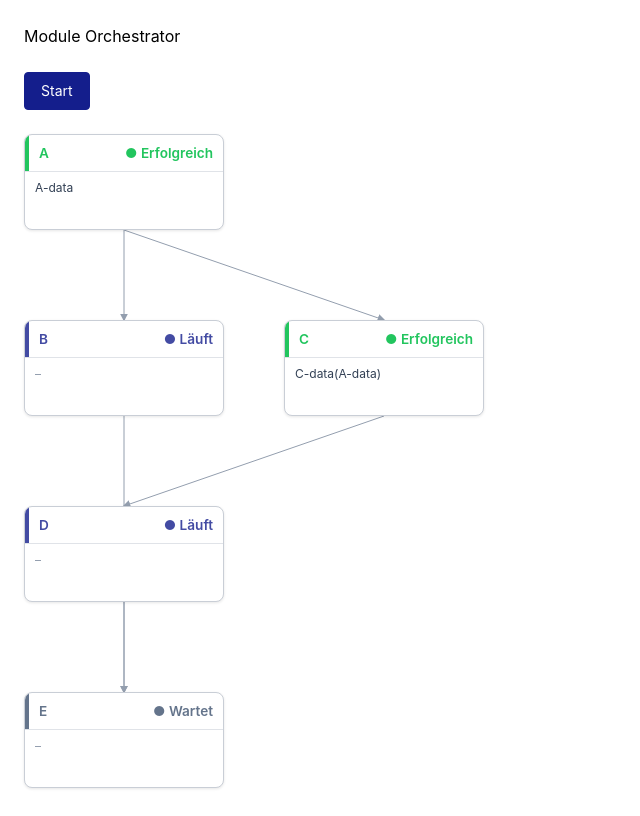
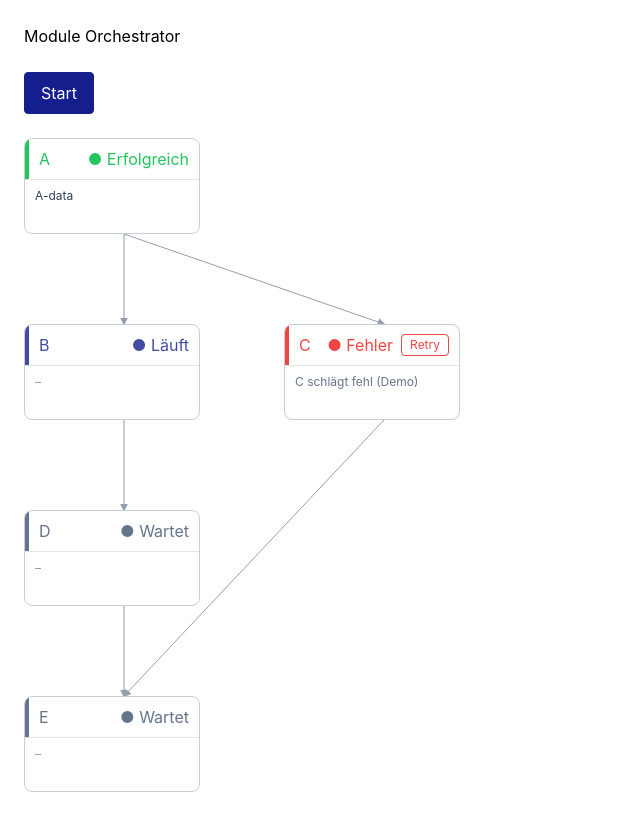
Before and after one commit to phx901/module-orchestrator, an Angular app: page / in a window 1280 px wide. Both pictures are taken after a click on the button "Start". Shown: the whole page, without its empty margins (0-640 px from the left). Built offline with nearby package versions, Linux system fonts and the light colour scheme.

Commit message:
Refactor module dependencies and enhance error handling in module execution

```diff
--- a/src/app/app.html
+++ b/src/app/app.html
@@ -1,4 +1,4 @@
-<main class="p-6 font-sans">
+<main class="p-6">
   <h1 class="mb-6">Module Orchestrator</h1>
   <app-button label="Start" class="block mb-6" (click)="start()" />
   <app-orchestrator-graph />
--- a/src/app/module/demo/module-c.ts
+++ b/src/app/module/demo/module-c.ts
@@ -2,13 +2,17 @@ import { Compute } from '../compute/compute';
 import { ModuleDefinition } from '../module-definition';
 
 export function createModuleC(compute: Compute): ModuleDefinition {
+  let attempts = 0;
   return {
     id: 'C',
     dependsOn: ['A'],
-    execute: (inputs) =>
-      compute.run({
+    execute: (inputs) => {
+      attempts += 1;
+      return compute.run({
         durationMs: 1000,
+        failWith: attempts % 2 === 1 ? 'C schlägt fehl (Demo)' : undefined,
         result: { status: 'ok', value: `C-data(${inputs['A']?.value})` },
-      }),
+      });
+    },
   };
 }
--- a/src/app/module/demo/module-d.ts
+++ b/src/app/module/demo/module-d.ts
@@ -4,11 +4,11 @@ import { ModuleDefinition } from '../module-definition';
 export function createModuleD(compute: Compute): ModuleDefinition {
   return {
     id: 'D',
-    dependsOn: ['C'],
+    dependsOn: ['B'],
     execute: (inputs) =>
       compute.run({
         durationMs: 1000,
-        result: { status: 'ok', value: `D-data(${inputs['C']?.value})` },
+        result: { status: 'ok', value: `D-data(${inputs['B']?.value})` },
       }),
   };
 }
--- a/src/app/module/demo/module-e.ts
+++ b/src/app/module/demo/module-e.ts
@@ -4,11 +4,11 @@ import { ModuleDefinition } from '../module-definition';
 export function createModuleE(compute: Compute): ModuleDefinition {
   return {
     id: 'E',
-    dependsOn: ['B', 'D'],
+    dependsOn: ['D', 'C'],
     execute: (inputs) =>
       compute.run({
         durationMs: 1000,
-        result: { status: 'ok', value: `E-data(${inputs['B']?.value},${inputs['D']?.value})` },
+        result: { status: 'ok', value: `E-data(${inputs['D']?.value},${inputs['C']?.value})` },
       }),
   };
 }
--- a/src/app/module/module-card/module-card.html
+++ b/src/app/module/module-card/module-card.html
@@ -1,4 +1,5 @@
-<div class="w-[200px] min-h-[96px] rounded-lg border border-border bg-background shadow-[0_1px_3px_var(--color-shadow)] overflow-hidden font-sans text-[0.85rem]">
-  <app-module-header [id]="id()" [status]="status()" />
-  <app-module-content [id]="id()" [state]="state()" (retry)="onRetry()" />
+<div class="min-w-44 min-h-24 rounded-lg border border-border bg-background overflow-hidden">
+  <app-module-header [id]="id()" [status]="status()" (retry)="onRetry()" />
+  <div class="border-t border-border-light"></div>
+  <app-module-content [state]="state()" />
 </div>
--- a/src/app/module/module-card/module-content/module-content.html
+++ b/src/app/module/module-card/module-content/module-content.html
@@ -1,10 +1,6 @@
 @if (message()) {
-  <p class="mx-2.5 mb-2 text-xs text-text-muted">{{ message() }}</p>
-}
-@if (isFailed()) {
-  <button type="button" class="mx-2.5 mb-2 px-2 py-1 border border-error bg-background text-error rounded cursor-pointer text-xs" (click)="onRetry()">Retry</button>
-}
-<div class="border-t border-border-light"></div>
+  <p class="px-2.5 py-2 text-xs text-text-muted">{{ message() }}</p>
+} @else {
   <div class="px-2.5 py-2 text-xs text-text break-words">
     @if (value() !== undefined) {
       <span>{{ value() }}</span>
@@ -12,3 +8,4 @@
       <span class="text-text-faint">–</span>
     }
   </div>
+}
--- a/src/app/module/module-card/module-content/module-content.ts
+++ b/src/app/module/module-card/module-content/module-content.ts
@@ -1,5 +1,4 @@
-import { ChangeDetectionStrategy, Component, computed, input, output } from '@angular/core';
-import { ModuleId } from '../../module-definition';
+import { ChangeDetectionStrategy, Component, computed, input } from '@angular/core';
 import { ModuleState } from '../../module-state';
 
 @Component({
@@ -8,15 +7,8 @@ import { ModuleState } from '../../module-state';
   changeDetection: ChangeDetectionStrategy.OnPush,
 })
 export class ModuleContent {
-  readonly id = input.required<ModuleId>();
   readonly state = input<ModuleState | undefined>();
-  readonly retry = output<ModuleId>();
 
   protected readonly message = computed(() => this.state()?.result?.message);
   protected readonly value = computed(() => this.state()?.result?.value);
-  protected readonly isFailed = computed(() => this.state()?.status === 'Failed');
-
-  protected onRetry(): void {
-    this.retry.emit(this.id());
-  }
 }
--- a/src/app/module/module-card/module-header/module-header.html
+++ b/src/app/module/module-card/module-header/module-header.html
@@ -1,4 +1,9 @@
-<div class="flex justify-between items-center px-2.5 py-2 font-semibold border-l-4 border-solid {{ statusClass() }}">
+<div class="flex justify-between items-center px-2.5 py-2 border-l-4 border-solid {{ statusClass() }}">
   <span>{{ id() }}</span>
-  <span>● {{ statusLabel() }}</span>
+  <span class="flex items-center gap-2">
+    <span>● {{ statusLabel() }}</span>
+    @if (isFailed()) {
+      <button type="button" class="px-2 py-0.5 border border-error text-error rounded cursor-pointer text-xs" (click)="onRetry()">Retry</button>
+    }
+  </span>
 </div>
--- a/src/app/module/module-card/module-header/module-header.ts
+++ b/src/app/module/module-card/module-header/module-header.ts
@@ -1,4 +1,4 @@
-import { ChangeDetectionStrategy, Component, computed, input } from '@angular/core';
+import { ChangeDetectionStrategy, Component, computed, input, output } from '@angular/core';
 import { ModuleId } from '../../module-definition';
 import { ModuleStatus } from '../../module-state';
 import { STATUS_CLASSES, STATUS_LABELS } from './module-status-display';
@@ -11,7 +11,13 @@ import { STATUS_CLASSES, STATUS_LABELS } from './module-status-display';
 export class ModuleHeader {
   readonly id = input.required<ModuleId>();
   readonly status = input.required<ModuleStatus>();
+  readonly retry = output<ModuleId>();
 
   protected readonly statusLabel = computed(() => STATUS_LABELS[this.status()]);
   protected readonly statusClass = computed(() => STATUS_CLASSES[this.status()]);
+  protected readonly isFailed = computed(() => this.status() === 'Failed');
+
+  protected onRetry(): void {
+    this.retry.emit(this.id());
+  }
 }
--- a/src/app/ui/button/button.html
+++ b/src/app/ui/button/button.html
@@ -1,6 +1,6 @@
 <button
   type="button"
-  class="px-4 py-2 text-sm rounded cursor-pointer border border-primary bg-primary text-on-primary hover:bg-primary-dark disabled:opacity-50 disabled:cursor-not-allowed"
+  class="px-4 py-2 rounded cursor-pointer border border-primary bg-primary text-on-primary disabled:opacity-50"
   [disabled]="disabled()"
 >
   {{ label() }}
```
Lines whose indentation alone changed are shown as unchanged.
